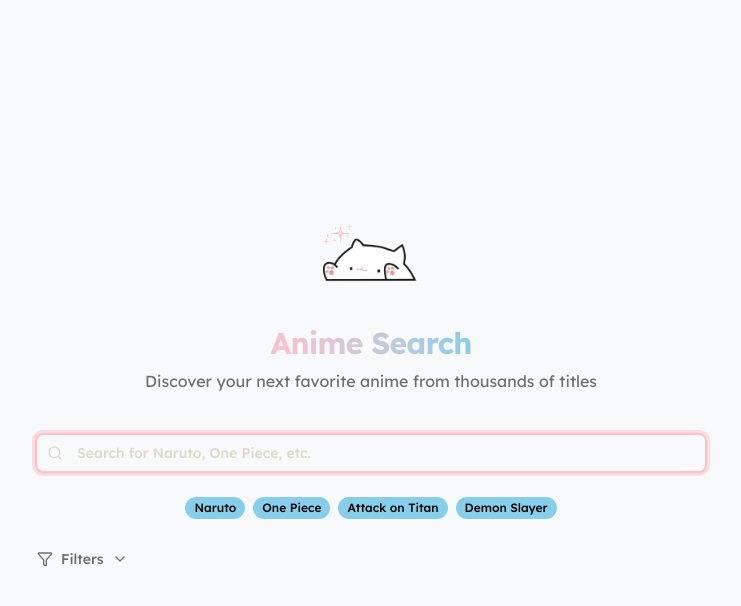
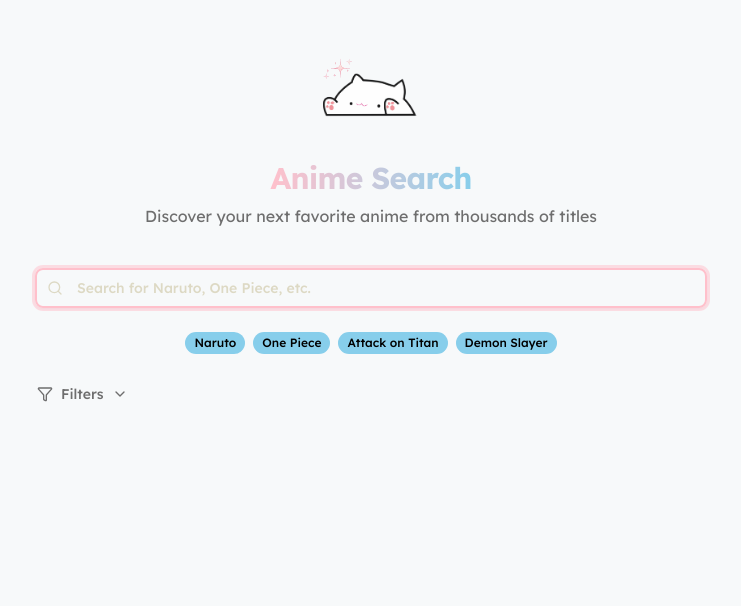
Before and after one commit to SiewJun/anime-search-app, a React (Vite) app: page / in a window 1280 px wide. Shown: the top 606 px of the page, without its empty margins (269-1010 px from the left). Built offline with nearby package versions, Linux system fonts and the light colour scheme.

Commit message:
style: adjust layout and spacing in SearchPage for improved UI consistency

```diff
--- a/src/pages/SearchPage.tsx
+++ b/src/pages/SearchPage.tsx
@@ -120,7 +120,7 @@ export function SearchPage() {
   return (
     <div className="min-h-screen bg-background">
       {showCenteredLayout ? (
-        <div className="flex flex-col items-center justify-center min-h-screen px-4 py-12">
+        <div className="flex flex-col items-center min-h-screen px-4 py-12">
           <div className="w-full max-w-2xl flex flex-col items-center gap-6">
             <div className="flex flex-col items-center gap-4 mb-2">
               <img
@@ -183,8 +183,6 @@ export function SearchPage() {
               )}
             </div>
 
-
-
             <div className="w-full">
               <FilterBar
                 filters={filters}
@@ -217,7 +215,7 @@ export function SearchPage() {
       ) : (
         <>
           <header className="border-border border-b sticky top-0 z-10 bg-background">
-            <div className="container mx-auto lg:p-2 p-4">
+            <div className="container mx-auto p-4">
               <div className="flex flex-col lg:flex-row justify-between items-center gap-2 lg:gap-4">
                 <img
                   src={SearchAnimeIcon}
```
Lines whose indentation alone changed are shown as unchanged.
